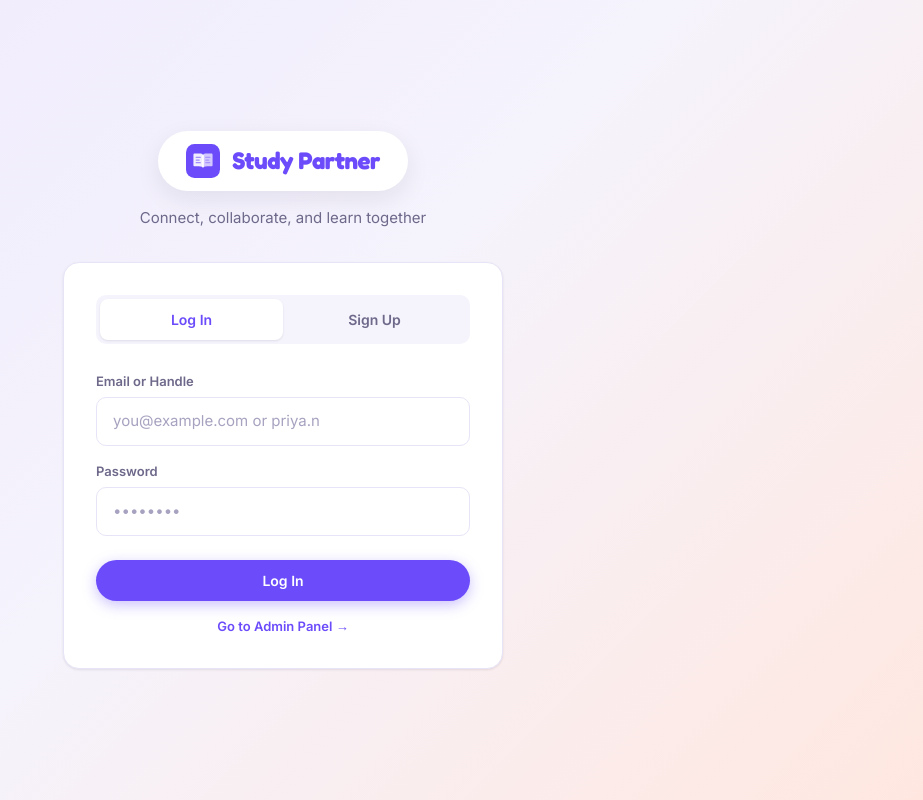
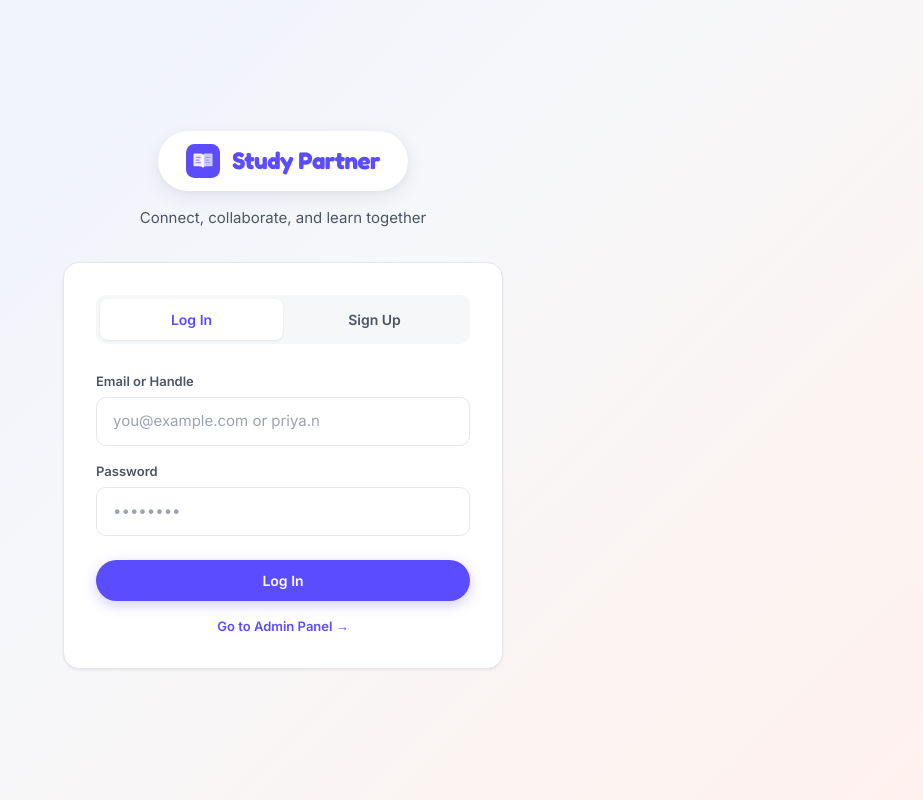
Before and after one commit to Nirjone-Kotha/StudyPartner, a Next.js app in the folder frontend/: page / in a window 1280 px wide. Shown: the whole page, without its empty margins (357-1280 px from the left). Built offline with nearby package versions, Linux system fonts and the light colour scheme; no server answers.

Commit message:
style: modernize UI with soothing, eye-comfortable, harmonious modern color palette

```diff
--- a/frontend/src/app/globals.css
+++ b/frontend/src/app/globals.css
@@ -1,20 +1,20 @@
 @import "tailwindcss";
 
 :root {
-  --color-brand: #6C4CFA;
-  --color-brand-dark: #5636E0;
-  --color-brand-tint: #EFEAFE;
-  --color-accent: #FF6B4A;
-  --color-accent-tint: #FFE7E0;
-  --color-gold: #FFC93C;
-  --color-gold-tint: #FFF6DC;
-  --color-ink: #1C1830;
-  --color-ink-soft: #6E698A;
-  --color-ink-faint: #A7A2C0;
+  --color-brand: #5B4DFF;
+  --color-brand-dark: #493BDE;
+  --color-brand-tint: #EEF0FF;
+  --color-accent: #FF5E3A;
+  --color-accent-tint: #FFF1EE;
+  --color-gold: #F59E0B;
+  --color-gold-tint: #FEF3C7;
+  --color-ink: #111827;
+  --color-ink-soft: #4B5563;
+  --color-ink-faint: #9CA3AF;
   --color-surface: #FFFFFF;
-  --color-surface-2: #FBF9FF;
-  --color-bg: #F5F3FC;
-  --color-border: #E8E4F7;
+  --color-surface-2: #F8F9FA;
+  --color-bg: #F6F7F9;
+  --color-border: #E5E7EB;
 
   --font-display: var(--font-fredoka), 'Fredoka', system-ui, sans-serif;
   --font-body: var(--font-inter), 'Inter', system-ui, sans-serif;
@@ -25,27 +25,27 @@
   --radius-lg: 24px;
   --radius-pill: 999px;
 
-  --shadow-sm: 0 1px 3px rgba(28,24,48,0.06), 0 1px 2px rgba(28,24,48,0.04);
-  --shadow-md: 0 8px 24px rgba(28,24,48,0.08);
-  --shadow-lg: 0 16px 40px rgba(28,24,48,0.14);
-  --shadow-brand: 0 4px 14px rgba(108,76,250,0.35);
+  --shadow-sm: 0 1px 3px rgba(15, 23, 42, 0.05), 0 1px 2px rgba(15, 23, 42, 0.03);
+  --shadow-md: 0 6px 20px rgba(15, 23, 42, 0.07), 0 2px 6px rgba(15, 23, 42, 0.04);
+  --shadow-lg: 0 12px 32px rgba(15, 23, 42, 0.1);
+  --shadow-brand: 0 4px 14px rgba(91, 77, 255, 0.28);
 }
 
 @theme {
-  --color-brand: #6C4CFA;
-  --color-brand-dark: #5636E0;
-  --color-brand-tint: #EFEAFE;
-  --color-accent: #FF6B4A;
-  --color-accent-tint: #FFE7E0;
-  --color-gold: #FFC93C;
-  --color-gold-tint: #FFF6DC;
-  --color-ink: #1C1830;
-  --color-ink-soft: #6E698A;
-  --color-ink-faint: #A7A2C0;
+  --color-brand: #5B4DFF;
+  --color-brand-dark: #493BDE;
+  --color-brand-tint: #EEF0FF;
+  --color-accent: #FF5E3A;
+  --color-accent-tint: #FFF1EE;
+  --color-gold: #F59E0B;
+  --color-gold-tint: #FEF3C7;
+  --color-ink: #111827;
+  --color-ink-soft: #4B5563;
+  --color-ink-faint: #9CA3AF;
   --color-surface: #FFFFFF;
-  --color-surface-2: #FBF9FF;
-  --color-bg: #F5F3FC;
-  --color-border: #E8E4F7;
+  --color-surface-2: #F8F9FA;
+  --color-bg: #F6F7F9;
+  --color-border: #E5E7EB;
 
   --font-display: var(--font-fredoka), 'Fredoka', system-ui, sans-serif;
   --font-body: var(--font-inter), 'Inter', system-ui, sans-serif;
@@ -56,10 +56,10 @@
   --radius-lg: 24px;
   --radius-pill: 999px;
 
-  --shadow-sm: 0 1px 3px rgba(28,24,48,0.06), 0 1px 2px rgba(28,24,48,0.04);
-  --shadow-md: 0 8px 24px rgba(28,24,48,0.08);
-  --shadow-lg: 0 16px 40px rgba(28,24,48,0.14);
-  --shadow-brand: 0 4px 14px rgba(108,76,250,0.35);
+  --shadow-sm: 0 1px 3px rgba(15, 23, 42, 0.05), 0 1px 2px rgba(15, 23, 42, 0.03);
+  --shadow-md: 0 6px 20px rgba(15, 23, 42, 0.07), 0 2px 6px rgba(15, 23, 42, 0.04);
+  --shadow-lg: 0 12px 32px rgba(15, 23, 42, 0.1);
+  --shadow-brand: 0 4px 14px rgba(91, 77, 255, 0.28);
 }
 
 * {
--- a/frontend/src/app/layout.tsx
+++ b/frontend/src/app/layout.tsx
@@ -26,7 +26,7 @@ export const viewport: Viewport = {
   initialScale: 1,
   maximumScale: 1,
   userScalable: false,
-  themeColor: '#6C4CFA',
+  themeColor: '#5B4DFF',
   viewportFit: 'cover',
 };
 
@@ -54,7 +54,7 @@ export const metadata: Metadata = {
   other: {
     'mobile-web-app-capable': 'yes',
     'application-name': 'Study Partner',
-    'msapplication-TileColor': '#6C4CFA',
+    'msapplication-TileColor': '#5B4DFF',
     'msapplication-TileImage': '/icons/icon-144x144.png',
     'msapplication-tap-highlight': 'no',
   },
@@ -65,7 +65,7 @@ export default function RootLayout({ children }: { children: React.ReactNode })
     <html lang="bn" className={`${fredoka.variable} ${inter.variable} ${jetbrainsMono.variable}`}>
       <head>
         <link rel="manifest" href="/manifest.json" />
-        <meta name="theme-color" content="#6C4CFA" />
+        <meta name="theme-color" content="#5B4DFF" />
         <meta name="apple-mobile-web-app-capable" content="yes" />
         <meta name="apple-mobile-web-app-status-bar-style" content="default" />
         <meta name="apple-mobile-web-app-title" content="Study Partner" />
@@ -73,7 +73,7 @@ export default function RootLayout({ children }: { children: React.ReactNode })
         <link rel="apple-touch-icon" sizes="152x152" href="/icons/icon-152x152.png" />
         <link rel="apple-touch-icon" sizes="192x192" href="/icons/icon-192x192.png" />
         <meta name="msapplication-TileImage" content="/icons/icon-144x144.png" />
-        <meta name="msapplication-TileColor" content="#6C4CFA" />
+        <meta name="msapplication-TileColor" content="#5B4DFF" />
       </head>
       <body>
         {children}
--- a/frontend/tailwind.config.ts
+++ b/frontend/tailwind.config.ts
@@ -6,29 +6,29 @@ const config: Config = {
     extend: {
       colors: {
         brand: {
-          DEFAULT: '#6C4CFA',
-          dark: '#5636E0',
-          tint: '#EFEAFE',
+          DEFAULT: '#5B4DFF',
+          dark: '#493BDE',
+          tint: '#EEF0FF',
         },
         accent: {
-          DEFAULT: '#FF6B4A',
-          tint: '#FFE7E0',
+          DEFAULT: '#FF5E3A',
+          tint: '#FFF1EE',
         },
         gold: {
-          DEFAULT: '#FFC93C',
-          tint: '#FFF6DC',
+          DEFAULT: '#F59E0B',
+          tint: '#FEF3C7',
         },
         ink: {
-          DEFAULT: '#1C1830',
-          soft: '#6E698A',
-          faint: '#A7A2C0',
+          DEFAULT: '#111827',
+          soft: '#4B5563',
+          faint: '#9CA3AF',
         },
         surface: {
           DEFAULT: '#FFFFFF',
-          2: '#FBF9FF',
+          2: '#F8F9FA',
         },
-        bg: '#F5F3FC',
-        border: '#E8E4F7',
+        bg: '#F6F7F9',
+        border: '#E5E7EB',
       },
       fontFamily: {
         display: ['Fredoka', 'system-ui', 'sans-serif'],
@@ -42,10 +42,10 @@ const config: Config = {
         pill: '999px',
       },
       boxShadow: {
-        sm: '0 1px 3px rgba(28,24,48,0.06), 0 1px 2px rgba(28,24,48,0.04)',
-        md: '0 8px 24px rgba(28,24,48,0.08)',
-        lg: '0 16px 40px rgba(28,24,48,0.14)',
-        brand: '0 4px 14px rgba(108,76,250,0.35)',
+        sm: '0 1px 3px rgba(15, 23, 42, 0.05), 0 1px 2px rgba(15, 23, 42, 0.03)',
+        md: '0 6px 20px rgba(15, 23, 42, 0.07), 0 2px 6px rgba(15, 23, 42, 0.04)',
+        lg: '0 12px 32px rgba(15, 23, 42, 0.1)',
+        brand: '0 4px 14px rgba(91, 77, 255, 0.28)',
       },
     },
   },
```
Also changed, not shown: frontend/public/manifest.json, 1 other file (tests, documents, lock files or other folders).
